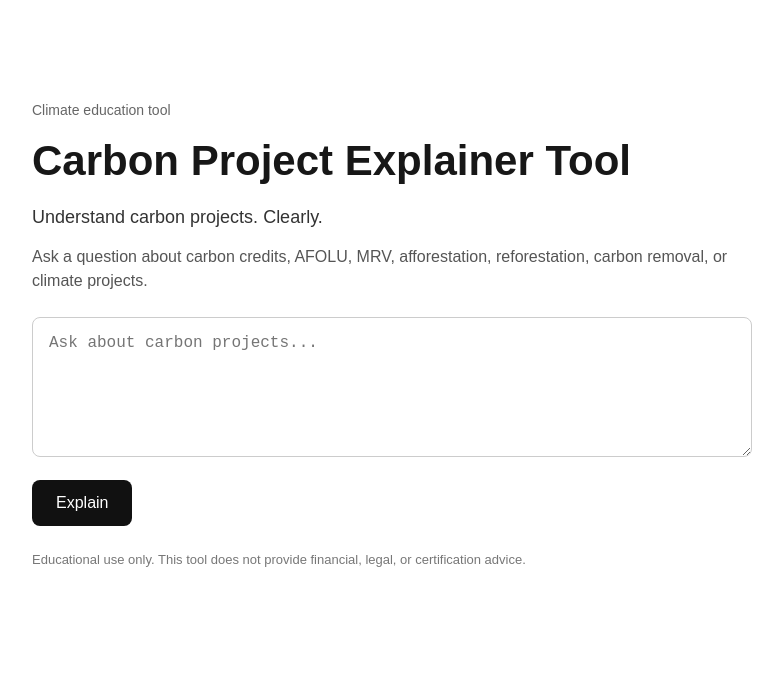
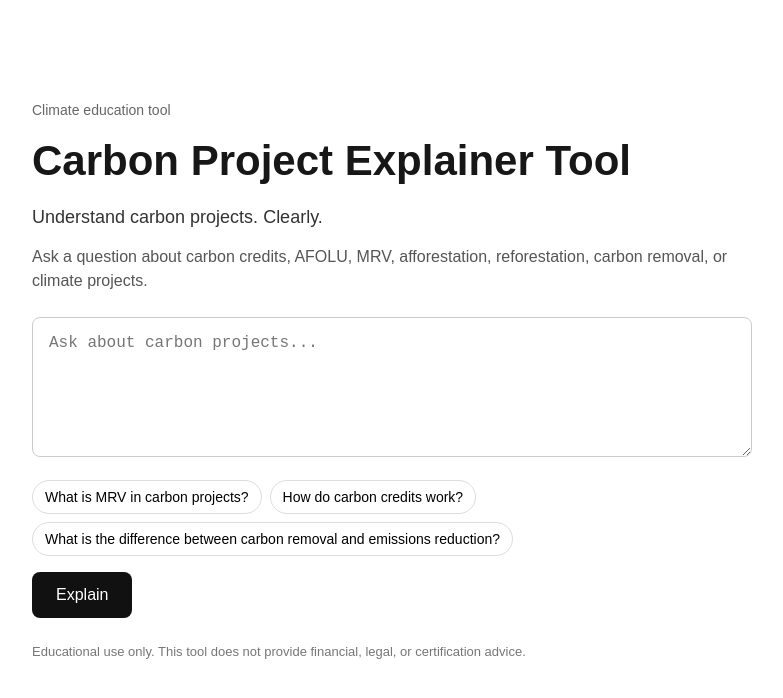
Before and after one commit to User1721a/carbon-project-explainer, a Next.js app: page / in a window 1280 px wide. Shown: the top 698 px of the page, without its empty margins (248-1031 px from the left). Built offline with nearby package versions, Linux system fonts and the light colour scheme.

Commit message:
add example question buttons

```diff
--- a/app/page.js
+++ b/app/page.js
@@ -6,6 +6,12 @@ export default function Home() {
   const [question, setQuestion] = useState("");
   const [answer, setAnswer] = useState("");
   const [loading, setLoading] = useState(false);
+
+  const examples = [
+    "What is MRV in carbon projects?",
+    "How do carbon credits work?",
+    "What is the difference between carbon removal and emissions reduction?",
+  ];
 
   async function handleExplain() {
     if (!question.trim()) {
@@ -80,6 +86,32 @@ export default function Home() {
         }}
       />
 
+      <div
+        style={{
+          marginTop: "16px",
+          display: "flex",
+          gap: "8px",
+          flexWrap: "wrap",
+        }}
+      >
+        {examples.map((example) => (
+          <button
+            key={example}
+            onClick={() => setQuestion(example)}
+            style={{
+              padding: "8px 12px",
+              fontSize: "14px",
+              border: "1px solid #ddd",
+              borderRadius: "999px",
+              backgroundColor: "#fff",
+              cursor: "pointer",
+            }}
+          >
+            {example}
+          </button>
+        ))}
+      </div>
+
       <button
         onClick={handleExplain}
         disabled={loading}
```
Lines whose indentation alone changed are shown as unchanged.
